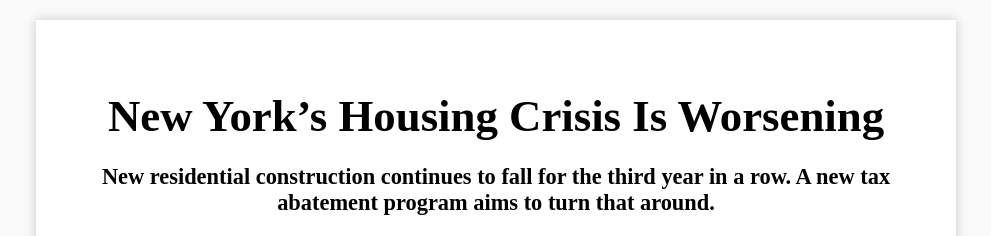
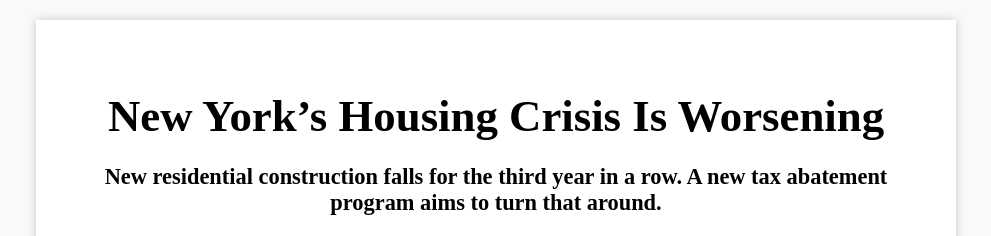
Before and after one commit to skastenbaum/DataStory_Assignment, a plain HTML site: page index.html in a window 1280 px wide. Shown: the top 236 px of the page, without its empty margins (144-1135 px from the left). Drawn offline with Linux system fonts and the light colour scheme; grey boxes are pictures that could not be loaded.

Commit message:
Update index.html
shortened sub-headline

```diff
--- a/index.html
+++ b/index.html
@@ -12,7 +12,7 @@
     <div class="container">
         <header class="headlines">
             <h1>New York’s Housing Crisis Is Worsening</h1>
-            <h2>New residential construction continues to fall for the third year in a row. A new tax abatement program aims to turn that around.</h2>
+            <h2>New residential construction falls for the third year in a row. A new tax abatement program aims to turn that around.</h2>
 
             <div class="image-container">
                 <figure>
```
